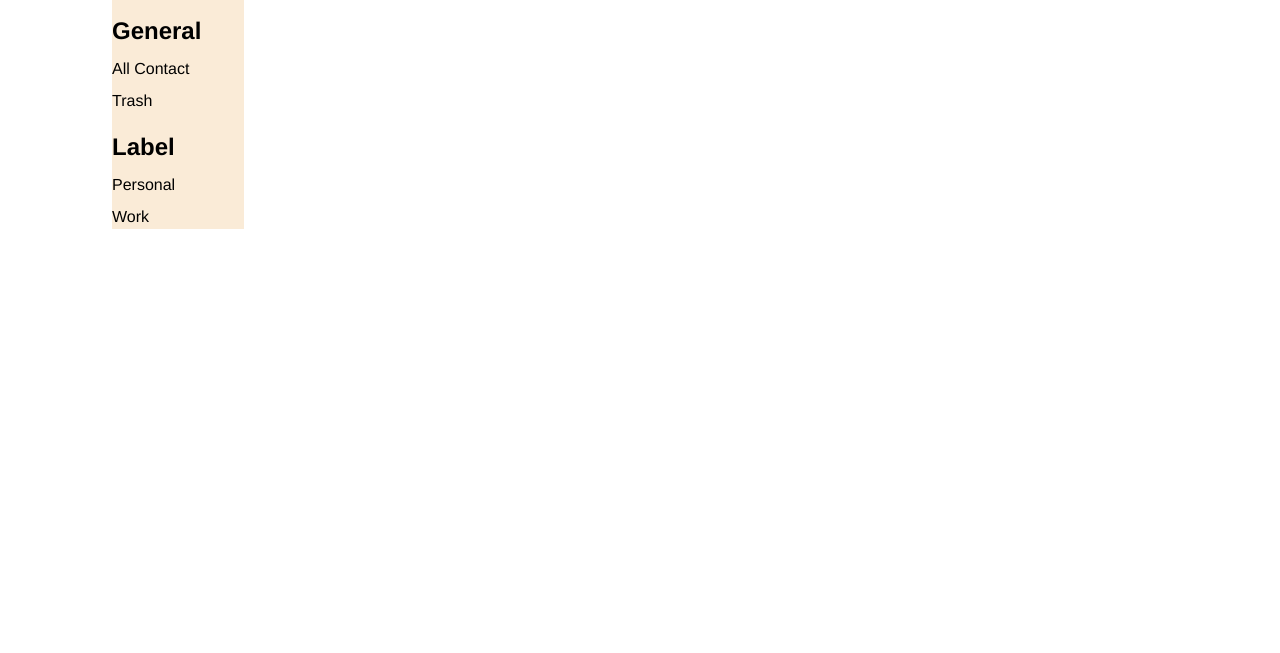
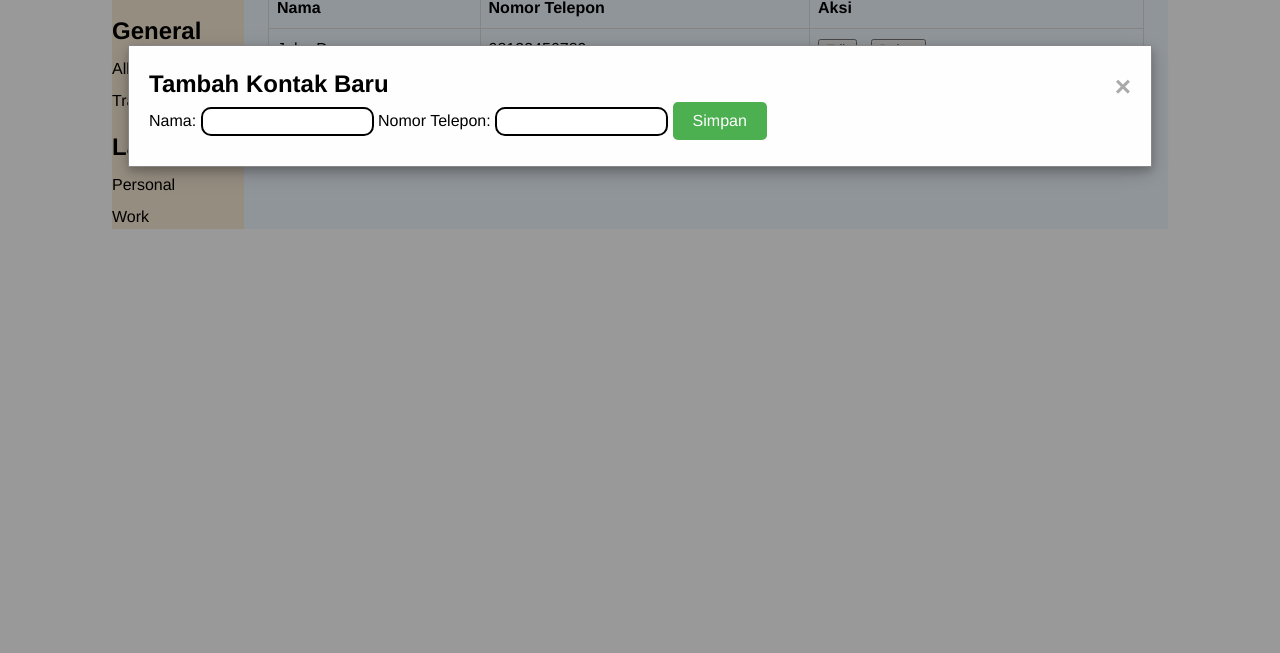
Before and after one commit to chianyungcode/vanilla-contact, a plain HTML site: page index.html in a window 1280 px wide. Shown: the part 147-800 px from the top of the page. Drawn offline with Linux system fonts and the light colour scheme.

Commit message:
feat: add class form submit

```diff
--- a/index.css
+++ b/index.css
@@ -31,6 +31,7 @@ body {
   border: 2px solid black;
   padding: 5px 10px;
   border-radius: 10px;
+  margin-bottom: 10px; /* Memberikan jarak antara input field */
 }
 
 .form-address {
@@ -47,6 +48,16 @@ body {
   font-size: 1rem;
   border-radius: 8px;
   justify-content: center;
+  background-color: #4caf50; /* Warna latar belakang tombol submit */
+  color: white; /* Warna teks tombol submit */
+  border: none; /* Menghilangkan border pada tombol submit */
+  cursor: pointer; /* Mengubah cursor menjadi pointer saat di-hover */
+  padding: 10px 20px; /* Padding di dalam tombol submit */
+  border-radius: 5px; /* Membuat sudut tombol submit menjadi bulat */
+}
+
+.button-submit:hover {
+  background-color: #45a049; /* Mengubah warna latar belakang tombol submit saat di-hover */
 }
 
 .navbar_container {
@@ -66,7 +77,7 @@ body {
   margin: 0 auto;
 }
 
-.main-contact{
+.main-contact {
   display: grid;
   grid-template-columns: repeat(8, 1fr);
 }
@@ -79,11 +90,11 @@ body {
   background-color: antiquewhite;
 }
 
-.sidebar_button{
+.sidebar_button {
   cursor: pointer;
   padding: 8px 16px;
   border-radius: 32px;
-  background-color: #726F93;
+  background-color: #726f93;
   color: white;
   font-weight: 500;
 }
@@ -98,3 +109,78 @@ body {
   font-weight: 600;
   font-size: 24px;
 }
+
+.main-contact-content {
+  grid-column: span 7;
+  background-color: aliceblue;
+  padding: 0 24px;
+}
+
+.main-contact-content_title {
+  font-weight: 600;
+  font-size: 36px;
+}
+
+table {
+  width: 100%;
+  border-collapse: collapse;
+}
+
+th,
+td {
+  text-align: left;
+  padding: 8px;
+}
+
+th {
+}
+
+button {
+  margin-right: 10px; /* Menambahkan spasi antar tombol */
+}
+
+/* Menambahkan border untuk memperjelas cell */
+td,
+th {
+  border: 1px solid #ddd;
+}
+
+.modal {
+  position: fixed; /* Posisi modal secara fixed di seluruh layar */
+  z-index: 1; /* Pastikan modal berada di atas semua elemen lain */
+  left: 0;
+  top: 0;
+  width: 100%; /* Lebar modal mengisi seluruh layar */
+  height: 100%; /* Tinggi modal mengisi seluruh layar */
+  overflow: auto; /* Memungkinkan scroll jika konten modal lebih panjang dari layar */
+  background-color: rgb(0, 0, 0); /* Warna latar belakang modal */
+  background-color: rgba(
+    0,
+    0,
+    0,
+    0.4
+  ); /* Warna latar belakang modal dengan sedikit transparansi */
+}
+
+.modal-content {
+  background-color: #fefefe; /* Warna latar belakang konten modal */
+  margin: 15% auto; /* Margin atas dan bawah 15%, dan secara otomatis di tengah secara horizontal */
+  padding: 20px; /* Padding di dalam konten modal */
+  border: 1px solid #888; /* Border sekeliling konten modal */
+  width: 80%; /* Lebar konten modal */
+  box-shadow: 0 4px 8px 0 rgba(0, 0, 0, 0.2), 0 6px 20px 0 rgba(0, 0, 0, 0.19); /* Shadow efek untuk modal */
+}
+
+.close-button {
+  color: #aaa; /* Warna tombol close */
+  float: right; /* Posisi tombol close di kanan atas */
+  font-size: 28px; /* Ukuran font tombol close */
+  font-weight: bold; /* Ketebalan font tombol close */
+}
+
+.close-button:hover,
+.close-button:focus {
+  color: black; /* Warna tombol close saat di-hover atau difokus */
+  text-decoration: none; /* Menghilangkan dekorasi teks pada tombol close */
+  cursor: pointer; /* Mengubah cursor menjadi pointer saat di-hover */
+}
--- a/index.html
+++ b/index.html
@@ -11,6 +11,31 @@
     <title>Document</title>
   </head>
   <body>
+    <div id="modal" class="modal hidden">
+      <div class="modal-content">
+        <span class="close-button">&times;</span>
+        <h2>Tambah Kontak Baru</h2>
+        <form id="form-address">
+          <label for="name">Nama:</label>
+          <input
+            type="text"
+            id="name"
+            name="name"
+            class="input-field"
+            required
+          />
+          <label for="phone">Nomor Telepon:</label>
+          <input
+            type="text"
+            id="phone"
+            name="phone"
+            class="input-field"
+            required
+          />
+          <button type="submit" class="button-submit">Simpan</button>
+        </form>
+      </div>
+    </div>
     <header class="navbar_container">
       <div class="navbar">GetContacts</div>
     </header>
@@ -28,6 +53,30 @@
             <p>Personal</p>
             <p>Work</p>
           </div>
+        </div>
+        <div class="main-contact-content">
+          <h1 class="main-contact-content_title">All Contact</h1>
+          <table>
+            <thead>
+              <tr>
+                <th>Nama</th>
+                <th>Nomor Telepon</th>
+                <th>Aksi</th>
+              </tr>
+            </thead>
+            <tbody>
+              <tr>
+                <td>John Doe</td>
+                <td>08123456789</td>
+                <td><button>Edit</button> <button>Delete</button></td>
+              </tr>
+              <tr>
+                <td>Jane Doe</td>
+                <td>08987654321</td>
+                <td><button>Edit</button> <button>Delete</button></td>
+              </tr>
+            </tbody>
+          </table>
         </div>
       </div>
     </section>
--- a/index.js
+++ b/index.js
@@ -1,4 +1,14 @@
 const formElement = document.getElementById("form-address");
+const modalElement = document.getElementById("modal");
+
+document.querySelector(".sidebar_button").addEventListener("click", () => {
+  document.getElementById("modal").classList.remove("hidden");
+});
+
+// Menangani klik tombol close untuk menyembunyikan modal
+document.querySelector(".close-button").addEventListener("click", () => {
+  document.getElementById("modal").classList.add("hidden");
+});
 
 formElement.addEventListener("submit", (e) => {
   e.preventDefault();
@@ -25,4 +35,6 @@ formElement.addEventListener("submit", (e) => {
 
   inputName = "";
   inputPhone = "";
+
+  document.getElementById("modal").classList.add("hidden");
 });
```
Lines whose indentation alone changed are shown as unchanged.
